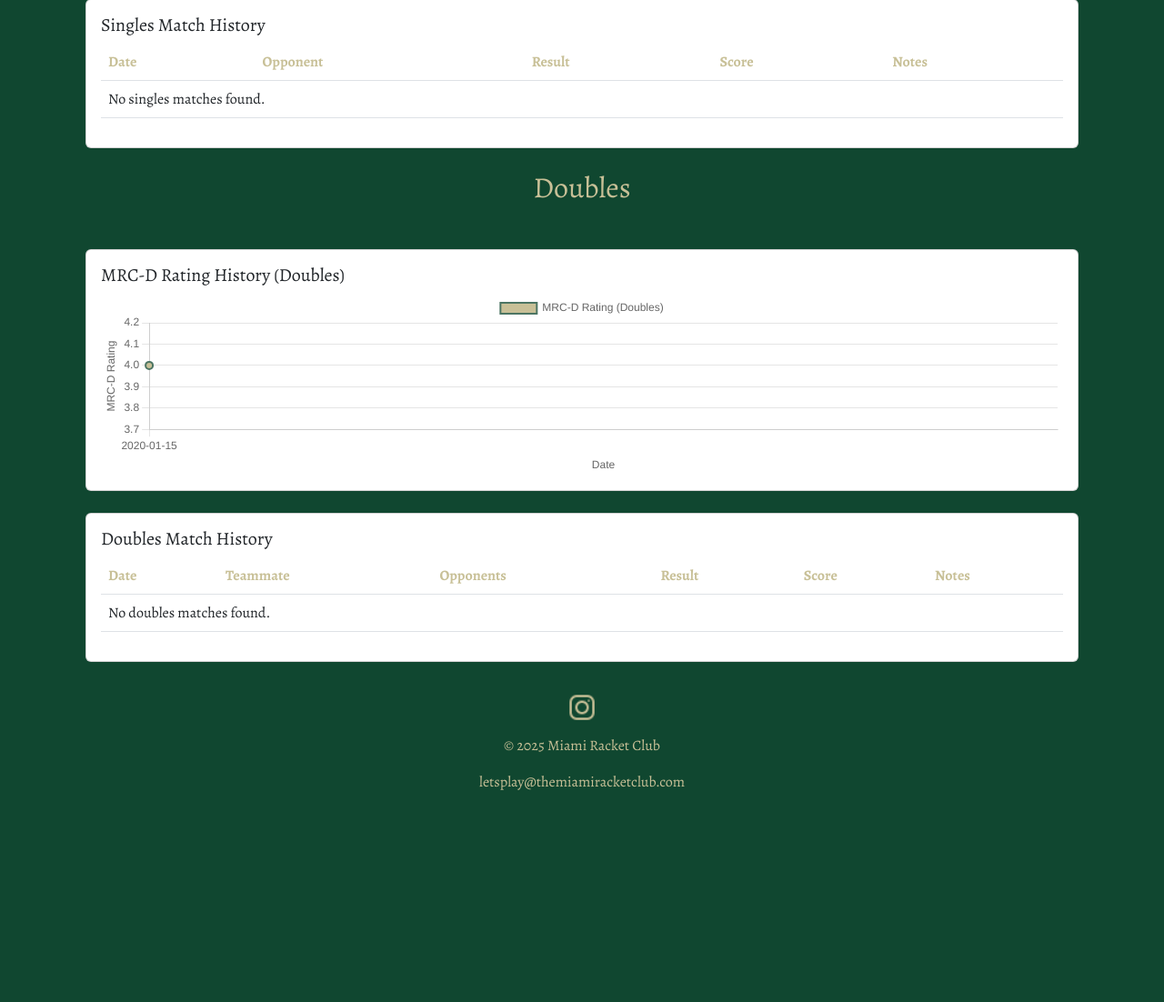
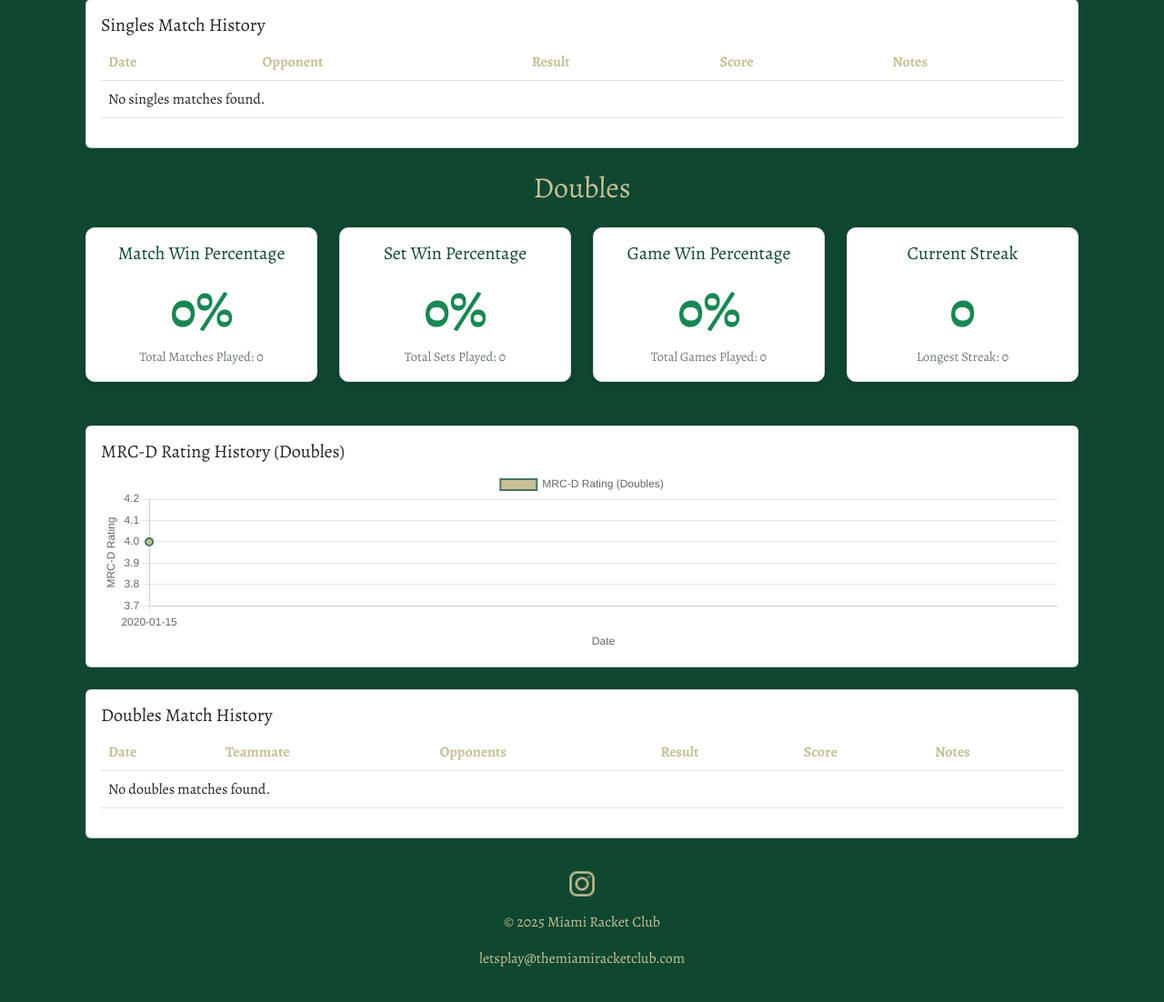
Before and after one commit to vicenteramirezg/miami-racket-club, a Django app: a page that uses miami_racket_club/rankings/templates/rankings/profile.html in a window 1280 px wide. Shown: the part 973-2075 px from the top of the page at 91% size. Before the commit the page ends 1842 px from the top, so only its background shows below. Run offline with Django 5.2, Linux system fonts and the light colour scheme; a user stored in the database is signed in; tables that the repository leaves empty hold one stand-in row (values such as "Sample post"); data that the repository does not hold is empty.

Commit message:
Deploying MRC Doubles.

```diff
--- a/miami_racket_club/rankings/templates/rankings/profile.html
+++ b/miami_racket_club/rankings/templates/rankings/profile.html
@@ -142,6 +142,53 @@
     </div>
 
     <h2 class="my-4 text-center" style="color: #c8c097;">Doubles</h1>  <!-- Light beige title -->
+
+    <!-- Big Stats Cards (Single Horizontal Line) -->
+    <div class="row justify-content-center">
+        <!-- Match Win Percentage -->
+        <div class="col-md-3">
+            <div class="card mb-4 text-center stats-card">
+                <div class="card-body">
+                    <h5 class="card-title">Match Win Percentage</h5>
+                    <h3 class="display-4 text-success">{{ doubles_match_win_percentage }}%</h3>
+                    <p class="card-text">Total Matches Played: {{ doubles_matches_played }}</p>
+                </div>
+            </div>
+        </div>
+
+        <!-- Set Win Percentage -->
+        <div class="col-md-3">
+            <div class="card mb-4 text-center stats-card">
+                <div class="card-body">
+                    <h5 class="card-title">Set Win Percentage</h5>
+                    <h3 class="display-4 text-success">{{ doubles_set_win_percentage }}%</h3>
+                    <p class="card-text">Total Sets Played: {{ doubles_sets_played }}</p>
+                </div>
+            </div>
+        </div>
+
+        <!-- Game Win Percentage -->
+        <div class="col-md-3">
+            <div class="card mb-4 text-center stats-card">
+                <div class="card-body">
+                    <h5 class="card-title">Game Win Percentage</h5>
+                    <h3 class="display-4 text-success">{{ doubles_game_win_percentage }}%</h3>
+                    <p class="card-text">Total Games Played: {{ doubles_games_played }}</p>
+                </div>
+            </div>
+        </div>
+
+        <!-- Current Streak -->
+        <div class="col-md-3">
+            <div class="card mb-4 text-center stats-card">
+                <div class="card-body">
+                    <h5 class="card-title">Current Streak</h5>
+                    <h3 class="display-4 text-success">{{ doubles_current_streak }}</h3>
+                    <p class="card-text">Longest Streak: {{ doubles_longest_streak }}</p>
+                </div>
+            </div>
+        </div>
+    </div>
 
     <!-- ELO History Chart (Doubles) -->
     <div class="row justify-content-center">
--- a/miami_racket_club/rankings/templates/rankings/submit_match.html
+++ b/miami_racket_club/rankings/templates/rankings/submit_match.html
@@ -37,9 +37,12 @@
                                 <span class="badge bg-success mb-1">Winner</span>
                                 {{ form.winner }}
                             </div>
+                            <!-- Set Scores for Winners -->
+                            <div class="col-6 set-scores-container d-flex align-items-center gap-3">
                                 <div class="col-3">{{ form.winner_games_set1 }}</div>
                                 <div class="col-3">{{ form.winner_games_set2 }}</div>
                                 <div class="col-3">{{ form.winner_games_set3 }}</div>
+                            </div>
                         </div>
 
                         <hr class="my-2">
@@ -49,9 +52,12 @@
                                 <span class="badge bg-danger mb-1">Loser</span>
                                 {{ form.loser }}
                             </div>
+                            <!-- Set Scores for Winners -->
+                            <div class="col-6 set-scores-container d-flex align-items-center gap-3">
                                 <div class="col-3">{{ form.loser_games_set1 }}</div>
                                 <div class="col-3">{{ form.loser_games_set2 }}</div>
                                 <div class="col-3">{{ form.loser_games_set3 }}</div>
+                            </div>
                         </div>
                     </div>
 
--- a/miami_racket_club/rankings/views.py
+++ b/miami_racket_club/rankings/views.py
@@ -448,10 +448,19 @@ def profile(request, username):
     singles_matches_won = singles_matches.filter(winner=player).count()
     singles_matches_lost = singles_matches_played - singles_matches_won
 
+    doubles_matches_played = doubles_matches.count()
+    doubles_matches_won = doubles_matches.filter(Q(winner1=player) | Q(winner2=player)).count()
+    doubles_matches_lost = doubles_matches_played - doubles_matches_won
+
     singles_sets_won = 0
     singles_sets_lost = 0
     singles_games_won = 0
     singles_games_lost = 0
+
+    doubles_sets_won = 0
+    doubles_sets_lost = 0
+    doubles_games_won = 0
+    doubles_games_lost = 0
 
     for match in singles_matches:
         for set_score in match.set_scores:
@@ -466,20 +475,47 @@ def profile(request, username):
                 singles_games_won += set_score[1]
                 singles_games_lost += set_score[0]
 
+    for match in doubles_matches:
+        for set_score in match.set_scores:
+            if match.winner1 == player or match.winner2 == player:  # If player is on the winning team
+                doubles_sets_won += 1 if set_score[0] > set_score[1] else 0
+                doubles_sets_lost += 1 if set_score[0] < set_score[1] else 0
+                doubles_games_won += set_score[0]
+                doubles_games_lost += set_score[1]
+            else:  # If player is on the losing team
+                doubles_sets_won += 1 if set_score[1] > set_score[0] else 0
+                doubles_sets_lost += 1 if set_score[1] < set_score[0] else 0
+                doubles_games_won += set_score[1]
+                doubles_games_lost += set_score[0]
+
     # Calculate totals
     singles_sets_played = singles_sets_won + singles_sets_lost
     singles_games_played = singles_games_won + singles_games_lost
+
+    doubles_sets_played = doubles_sets_won + doubles_sets_lost
+    doubles_games_played = doubles_games_won + doubles_games_lost
 
     # Calculate percentages
     singles_match_win_percentage = (singles_matches_won / singles_matches_played * 100) if singles_matches_played > 0 else 0
     singles_set_win_percentage = (singles_sets_won / singles_sets_played * 100) if singles_sets_played > 0 else 0
     singles_game_win_percentage = (singles_games_won / singles_games_played * 100) if singles_games_played > 0 else 0
 
+    doubles_match_win_percentage = (doubles_matches_won / doubles_matches_played * 100) if doubles_matches_played > 0 else 0
+    doubles_set_win_percentage = (doubles_sets_won / doubles_sets_played * 100) if doubles_sets_played > 0 else 0
+    doubles_game_win_percentage = (doubles_games_won / doubles_games_played * 100) if doubles_games_played > 0 else 0
+
     # Calculate Current Streak (most recent wins until a loss)
     singles_current_streak = 0
     for match in singles_matches:
         if match.winner == player:
             singles_current_streak += 1
+        else:
+            break  # Stop when the first loss is encountered
+
+    doubles_current_streak = 0
+    for match in doubles_matches:
+        if match.winner1 == player or match.winner2 == player:
+            doubles_current_streak += 1
         else:
             break  # Stop when the first loss is encountered
 
@@ -494,6 +530,16 @@ def profile(request, username):
             singles_current_streak_temp = 0  # Reset streak after a loss
     singles_longest_streak = max(singles_longest_streak, singles_current_streak_temp)  # Check in case the longest streak ends with wins
 
+    doubles_longest_streak = 0
+    doubles_current_streak_temp = 0
+    for match in doubles_matches:
+        if match.winner1 == player or match.winner2 == player:
+            doubles_current_streak_temp += 1
+        else:
+            doubles_longest_streak = max(doubles_longest_streak, doubles_current_streak_temp)
+            doubles_current_streak_temp = 0  # Reset streak after a loss
+    doubles_longest_streak = max(doubles_longest_streak, doubles_current_streak_temp)  # Check in case the longest streak ends with wins
+
     context = {
         'player': player,
         'singles_matches': singles_matches,
@@ -503,17 +549,31 @@ def profile(request, username):
         'singles_matches_lost': singles_matches_lost,
         'singles_sets_won': singles_sets_won,
         'singles_sets_lost': singles_sets_lost,
-        'singles_sets_played': singles_sets_played,  # Pass the calculated total
+        'singles_sets_played': singles_sets_played,
         'singles_games_won': singles_games_won,
         'singles_games_lost': singles_games_lost,
-        'singles_games_played': singles_games_played,  # Pass the calculated total
+        'singles_games_played': singles_games_played,
         'singles_match_win_percentage': round(singles_match_win_percentage, 1),
         'singles_set_win_percentage': round(singles_set_win_percentage, 1),
         'singles_game_win_percentage': round(singles_game_win_percentage, 1),
-        'elo_history': elo_history,  # Pass ELO history to the template
+        'elo_history': elo_history,
         'elo_history_doubles': elo_history_doubles,
-        'singles_current_streak': singles_current_streak,  # Add current streak to context
-        'singles_longest_streak': singles_longest_streak  # Add longest streak to context
+        'singles_current_streak': singles_current_streak,
+        'singles_longest_streak': singles_longest_streak,
+        'doubles_matches_played': doubles_matches_played,
+        'doubles_matches_won': doubles_matches_won,
+        'doubles_matches_lost': doubles_matches_lost,
+        'doubles_sets_won': doubles_sets_won,
+        'doubles_sets_lost': doubles_sets_lost,
+        'doubles_sets_played': doubles_sets_played,
+        'doubles_games_won': doubles_games_won,
+        'doubles_games_lost': doubles_games_lost,
+        'doubles_games_played': doubles_games_played,
+        'doubles_match_win_percentage': round(doubles_match_win_percentage, 1),
+        'doubles_set_win_percentage': round(doubles_set_win_percentage, 1),
+        'doubles_game_win_percentage': round(doubles_game_win_percentage, 1),
+        'doubles_current_streak': doubles_current_streak,
+        'doubles_longest_streak': doubles_longest_streak
     }
 
     return render(request, 'rankings/profile.html', context)
```
Lines whose indentation alone changed are shown as unchanged.
